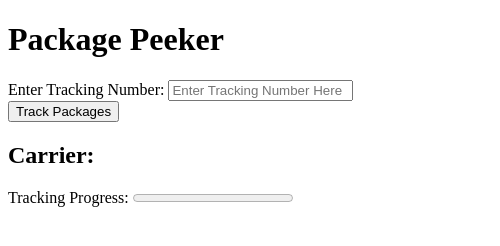
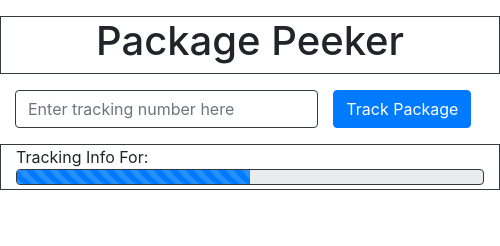
Before and after one commit to zepetzi/PackagePeeker, a browser extension: page popup.html in a window 400 px wide. Shown: the whole page, 500 px wide, since content can reach past the window. Drawn offline with nearby package versions, Linux system fonts and the light colour scheme.

Commit message:
popup html changes, basic structure added, bootstrap added (locally)

```diff
--- a/LambdaFuncs/index.mjs
+++ b/LambdaFuncs/index.mjs
@@ -182,7 +182,7 @@ export const handler = async (event) => {
 
         var finalTrackData = JSON.stringify({"error-message":"Unknown or Unsupported Carrier"});
 
-    }    g
+    }
 
     //return JSON or text to calling function
     return {carrier, "trackingNumber": event['inquiryNumber'], finalTrackData};
--- a/popup.html
+++ b/popup.html
@@ -1,26 +1,78 @@
 <!DOCTYPE html>
 <html>
+
 <head>
   <meta charset="UTF-8">
-  <meta name="viewport" content="width=device-width, initial-scale=1.0">
-  <title>PackagePeeker</title>
+  <meta name="viewport" content="width=device-width, initial-scale=1.0, shrink-to-fit=no">
+
+
   <link rel="stylesheet" type="text/css" href="styling.css">
-  <h1>
-    Package Peeker
-  </h1>
+  <link rel="stylesheet" href="css/bootstrap-utilities.rtl.min.css">
+  <link rel="stylesheet" href="css/bootstrap.css">
+  <link rel="stylesheet" href="css/bootstrap.min.css">
+  <link rel="stylesheet" href="css/bootstrap.rtl.css">
+  <link rel="stylesheet" href="css/bootstrap.rtl.min.css">
+  <link rel="stylesheet" href="css/bootstrap-grid.css">
+  <link rel="stylesheet" href="css/bootstrap-grid.min.css">
+  <link rel="stylesheet" href="css/bootstrap-grid.rtl.css">
+  <link rel="stylesheet" href="css/bootstrap-grid.rtl.min.css">
+  <link rel="stylesheet" href="css/bootstrap-reboot.css">
+  <link rel="stylesheet" href="css/bootstrap-reboot.min.css">
+  <link rel="stylesheet" href="css/bootstrap-reboot.rtl.css">
+  <link rel="stylesheet" href="css/bootstrap-reboot.rtl.min.css">
+  <link rel="stylesheet" href="css/bootstrap-utilities.css">
+  <link rel="stylesheet" href="css/bootstrap-utilities.min.css">
+  <link rel="stylesheet" href="css/bootstrap-utilities.rtl.css">
+
+
+
 
 </head>
+
 <body>
-    <label for="trackingNumber">Enter Tracking Number:</label>
-    <input type="text" id="trackingNumber" placeholder="Enter Tracking Number Here">
-    <button id="addNumberButton">Track Packages</button>
-    <script src="popup.js"></script>
 
-    <div id="trackingInfo">
-      <h2>Carrier: <span id="carrierName"></span></h2>
-      <label for="progress">Tracking Progress:</label>
-      <progress id="progressBar" value="0" max="100"></progress>
+  <title>PackagePeeker</title>
+
+
+  <div class="container my-3 border border-dark position-center">
+    <h1>
+      <div class="row justify-content-center">
+      Package Peeker
+      </div>
+    </h1>
+  </div>
+
+  <div class="container">
+    <!-- <label for="trackingNumberInput" class="form-label mb-0">Start tracking here:</label> -->
+    <div class="row justify-content-start"> <!-- Applying no-gutters to remove the space between columns -->
+        <div class="col-8"> <!-- Making the column only as wide as the content -->
+            <input type="text" class="form-control border border-dark" id="trackingNumberInput" placeholder="Enter tracking number here">
+        </div>
+        <div class="col-4 px-0"> <!-- Making the column only as wide as the content -->
+            <button type="button" class="btn btn-primary">Track Package</button>
+        </div>
     </div>
+  </div>
+
+
+
+
+    <div class="container-fluid my-3 pb-0 pb-1 border border-dark">
+    Tracking Info For:
+      <div class="progress border border-dark" id="trackingInfo">
+        <div class="progress-bar progress-bar-striped progress-bar-animated" role="progressbar" style="width: 50%" aria-valuenow="50" aria-valuemin="0" aria-valuemax="100"></div>
+        <!-- <div class="progress-bar progress-bar-striped progress-bar-animated bg-success" role="progressbar" style="width: 100%" aria-valuenow="100" aria-valuemin="0" aria-valuemax="100"></div> -->
+      </div>
+    </div>
+  </div>
+
+  <script src="popup.js"></script>
+  <!-- <script src="js/bootstrap.bundle.js"></script> -->
+  <!-- <script src="js/bootstrap.bundle.min.js"></script> -->
+  <!-- <script src="js/bootstrap.esm.js"></script> -->
+  <!-- <script src="js/bootstrap.esm.min.js"></script> -->
+  <script src="js/bootstrap.js"></script>
+  <!-- <script src="js/bootstrap.min.js"></script> -->
 
 </body>
 </html>
--- a/styling.css
+++ b/styling.css
@@ -1,3 +1,15 @@
-body {
-    max-width: 400px;
+@import url(); {
+  font-family: 'Poppins-Black';
+  src: url('fonts\Poppins-Black.ttf') format('truetype');
+}
+
+html, body {
+    width: 500px;
+    height: 800px;
   }
+
+:root {
+    --bs-body-font-family: 'Poppins', sans-serif;
+    font-weight: 900;
+    font-style: normal;
+}
```
Also changed, not shown: manifest.json.
